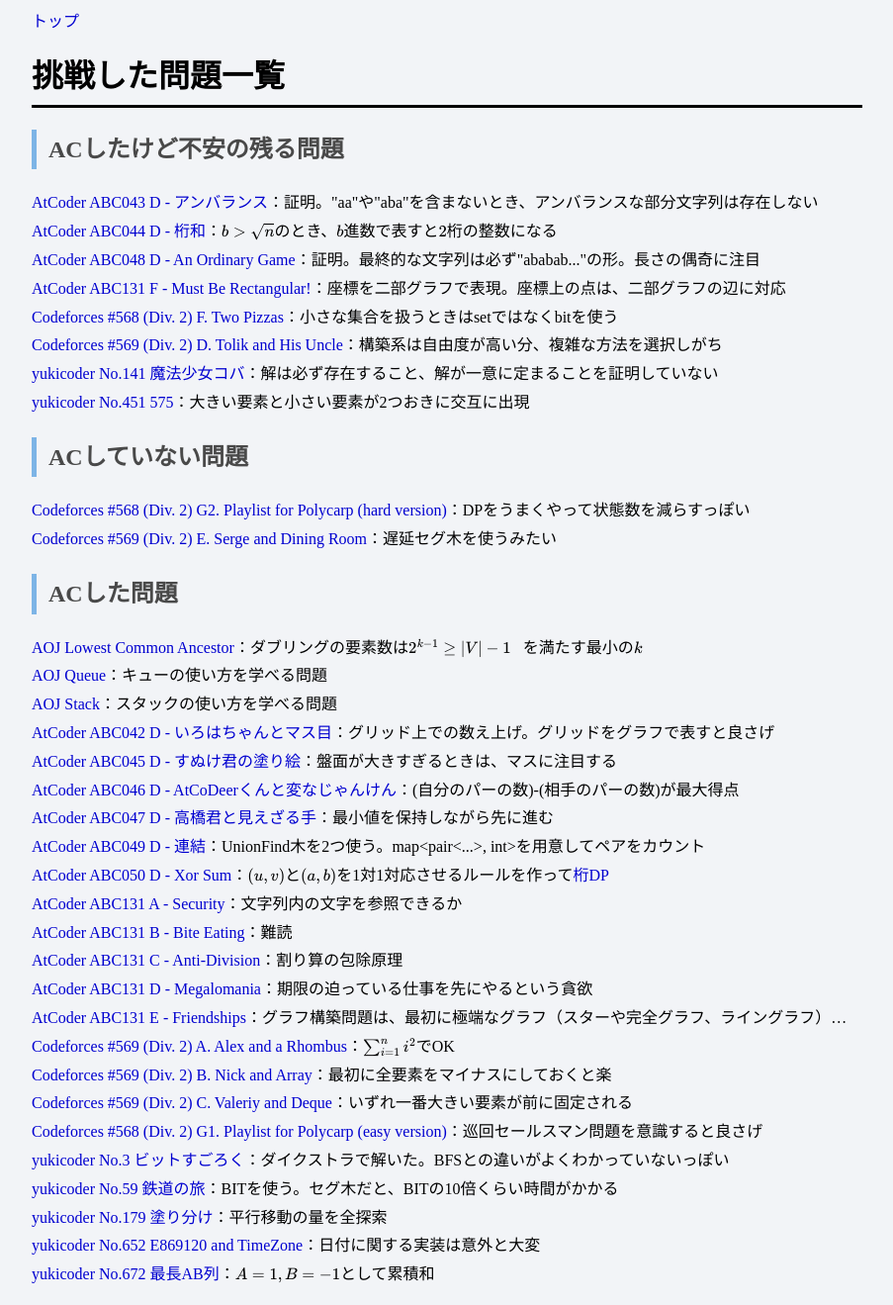
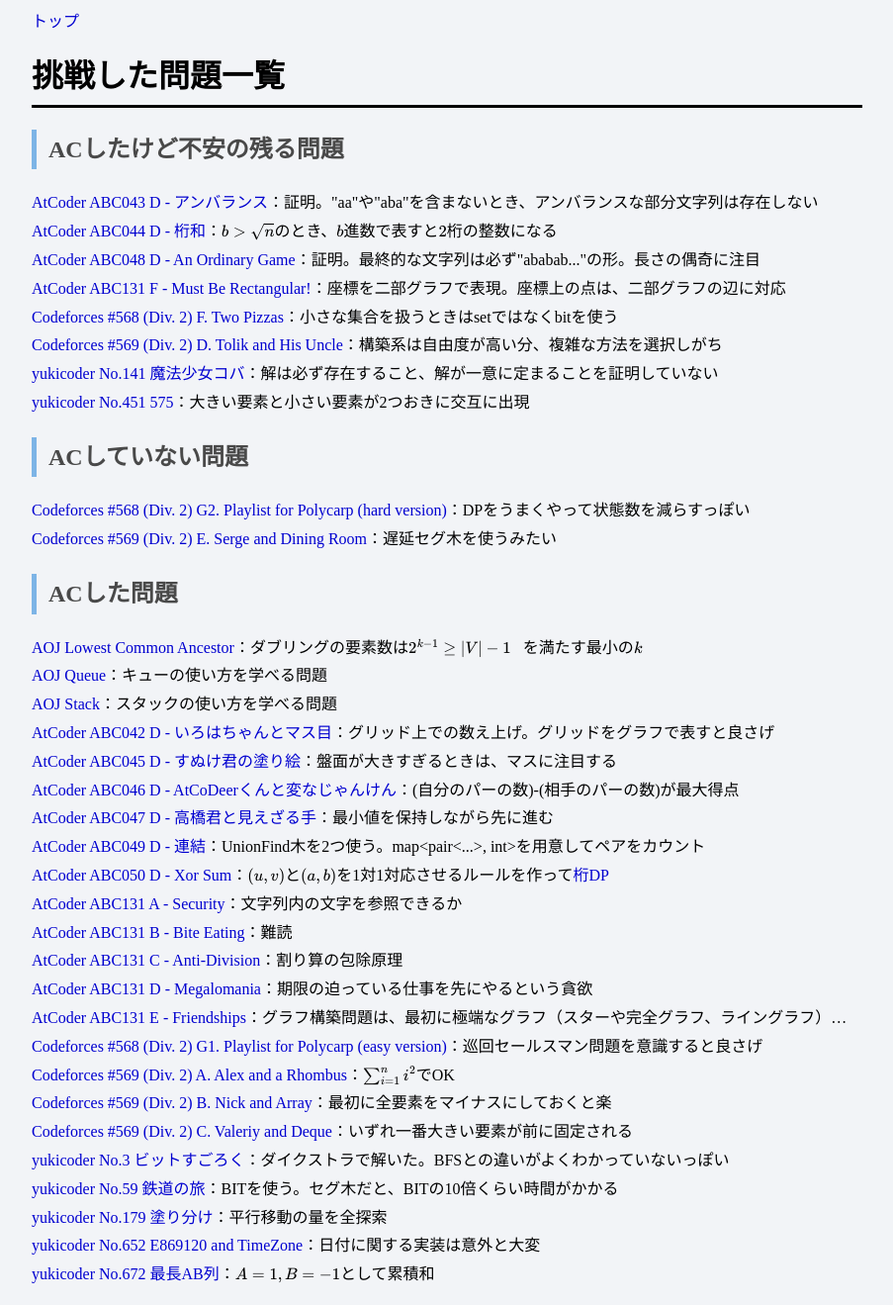
Before and after one commit to penguinshunya/penguinshunya.github.io, a Jekyll site: the page built from other/ac.html, in a window 1280 px wide. Shown: the whole page at 99% size, without its empty margins (188-1091 px from the left). Built offline with Jekyll 4.4.1, drawn with Linux system fonts in a browser that asks for light colours; formulas are drawn with MathJax 3; comment, search, counter and statistics services are not loaded; some of the changed lines change nothing that is shown.

Commit message:
order modify

```diff
--- a/other/ac.html
+++ b/other/ac.html
@@ -74,14 +74,14 @@
     AtCoder ABC131 D - Megalomania</a>：期限の迫っている仕事を先にやるという貪欲</li>
   <li><a target="_blank" href="https://atcoder.jp/contests/abc131/tasks/abc131_e">
     AtCoder ABC131 E - Friendships</a>：グラフ構築問題は、最初に極端なグラフ（スターや完全グラフ、ライングラフ）を考えると良さげ</li>
+  <li><a target="_blank" href="https://codeforces.com/contest/1185/problem/G1">
+    Codeforces #568 (Div. 2) G1. Playlist for Polycarp (easy version)</a>：巡回セールスマン問題を意識すると良さげ</li>
   <li><a target="_blank" href="https://codeforces.com/contest/1180/problem/A">
     Codeforces #569 (Div. 2) A. Alex and a Rhombus</a>：$\sum_{i=1}^n i^2$でOK</li>
   <li><a target="_blank" href="https://codeforces.com/contest/1180/problem/B">
     Codeforces #569 (Div. 2) B. Nick and Array</a>：最初に全要素をマイナスにしておくと楽</li>
   <li><a target="_blank" href="https://codeforces.com/contest/1180/problem/C">
     Codeforces #569 (Div. 2) C. Valeriy and Deque</a>：いずれ一番大きい要素が前に固定される</li>
-  <li><a target="_blank" href="https://codeforces.com/contest/1185/problem/G1">
-    Codeforces #568 (Div. 2) G1. Playlist for Polycarp (easy version)</a>：巡回セールスマン問題を意識すると良さげ</li>
   <li><a target="_blank" href="https://yukicoder.me/problems/no/3">
     yukicoder No.3 ビットすごろく</a>：ダイクストラで解いた。BFSとの違いがよくわかっていないっぽい</li>
   <li><a target="_blank" href="https://yukicoder.me/problems/no/59">
```
